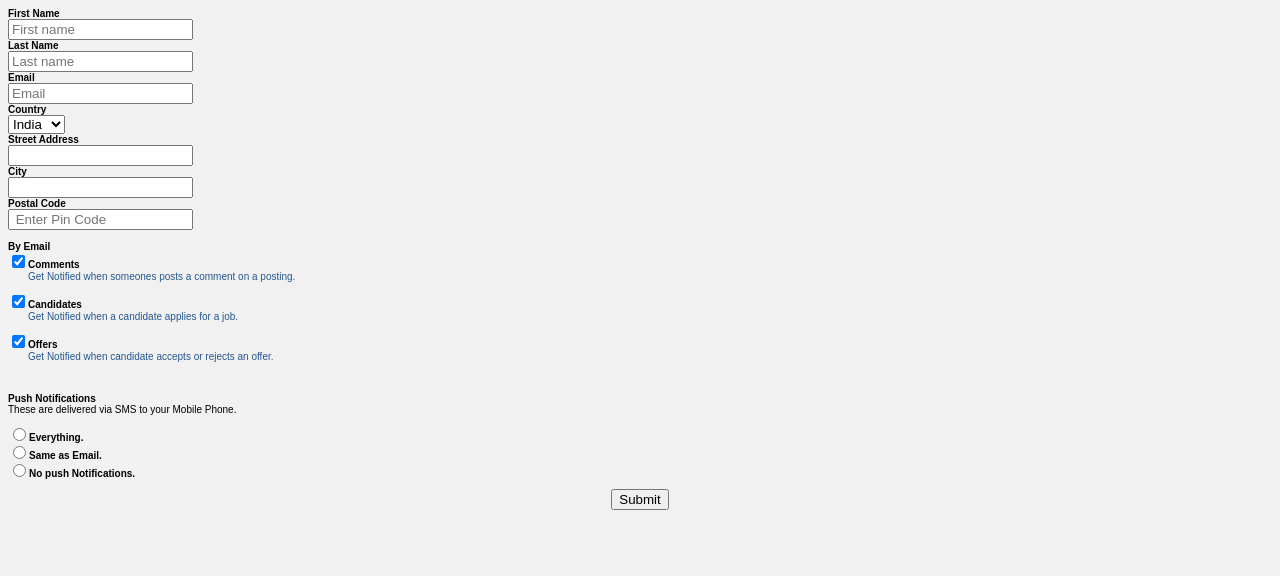
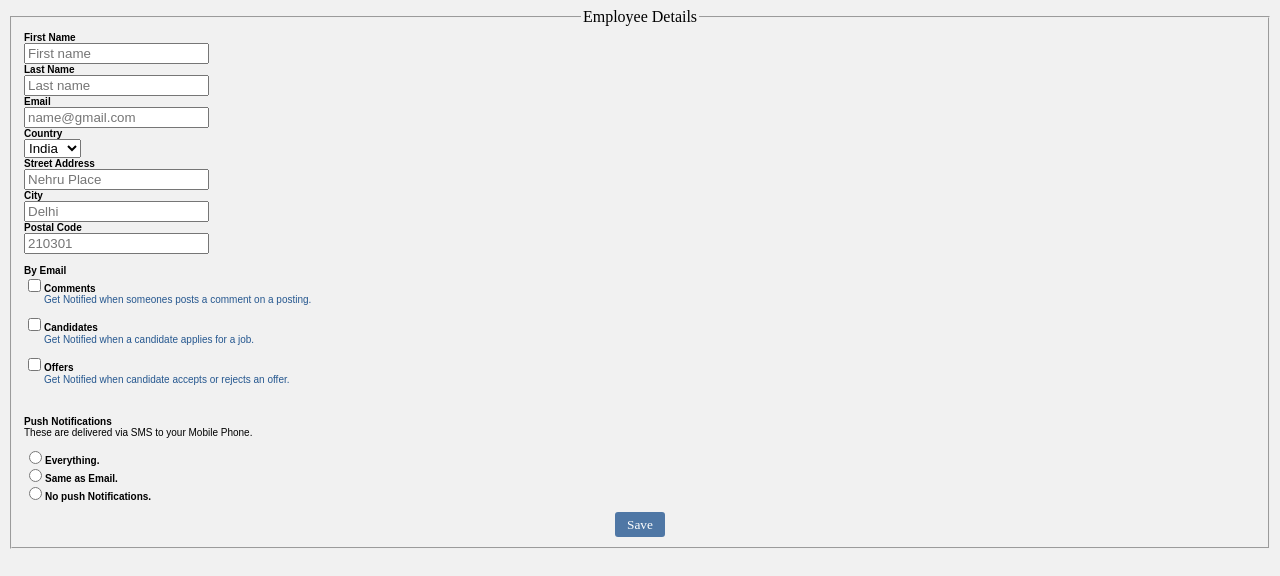
Before and after one commit to sameer3602/formapp, a React (Create React App) app: page / in a window 1280 px wide. Shown: the top 576 px of the page. Built offline with nearby package versions, Linux system fonts and the light colour scheme.

Commit message:
update commit

```diff
--- a/src/App.js
+++ b/src/App.js
@@ -2,8 +2,8 @@ import './App.css';
 import { useState } from 'react';
 
 function App() {
-  const [formdata,setformdata]=useState( {firstname:"",lastname:"",country:"",email:"",street:"",city:"",postal:"",isvisible:true} );
-  console.log(formdata);
+  const [formdata,setformdata]=useState( {firstname:"",lastname:"",country:"",email:"",street:"",city:"",postal:"",comments:false,candidates:false,offers:false,PushNotifications:""} );
+
   function Changehandler(event){
     const {name,value,type,checked}=event.target
     setformdata(preformdata=>{
@@ -13,13 +13,16 @@ function App() {
       }
     });
   }
-  // function submithandler(event){
-  //   event.preventdefault();
-
-  // }
+  function submithandler(event){
+    event.preventDefault();
+    console.log(formdata);
+    event.preventDefault(N)
+  }
   return (
     <div>
-      <form className='mainform'>
+      <fieldset>
+        <legend className='heading'>Employee Details</legend>
+      <form className='mainform' onSubmit={submithandler}>
         <label>First Name</label>
         <br/>
         <input
@@ -44,7 +47,7 @@ function App() {
         <br/>
         <input
           type="text"
-          placeholder='Email'
+          placeholder='name@gmail.com'
           onChange={Changehandler}
           name="email"
           value={formdata.email}
@@ -66,6 +69,7 @@ function App() {
           onChange={Changehandler}
           name="street"
           value={formdata.street}
+          placeholder='Nehru Place'
         />
         <br/>
         <label>City</label>
@@ -75,13 +79,14 @@ function App() {
           onChange={Changehandler}
           name="city"
           value={formdata.city}
+          placeholder='Delhi'
         />
         <br/>
         <label>Postal Code</label>
         <br/>
         <input
           type="text"
-          placeholder=' Enter Pin Code'
+          placeholder='210301'
           onChange={Changehandler}
           name="postal"
           value={formdata.postal}
@@ -93,31 +98,31 @@ function App() {
         <input
           type="checkbox"
           onChange={Changehandler}
-          name="isvisible"
-          id="isvisible"
-          checked={formdata.isvisible}
+          name="comments"
+          id="comments"
+          checked={formdata.comments}
         />
-        <label className='radiolabel' htmlFor="isvisible">Comments</label>
+        <label className='radiolabel' htmlFor="comments">Comments</label>
         <p className='indent'>Get Notified when someones posts a comment on a posting.</p>
 
         <input
           type="checkbox"
           onChange={Changehandler}
-          name="isvisible"
-          id="isvisible"
-          checked={formdata.isvisible}
+          name="candidates"
+          id="candidates"
+          checked={formdata.candidates}
         />
-        <label htmlFor="isvisible" className='radiolabel'>Candidates</label>
+        <label htmlFor="candidates" className='radiolabel'>Candidates</label>
         <p className='indent'>Get Notified when a candidate applies for a job.</p>
 
         <input
           type="checkbox"
           onChange={Changehandler}
-          name="isvisible"
-          id="isvisible"
-          checked={formdata.isvisible}
+          name="offers"
+          id="offers"
+          checked={formdata.offers}
         />
-        <label className='radiolabel' htmlFor="isvisible">Offers</label>
+        <label className='radiolabel' htmlFor="offers">Offers</label>
         <p className='indent'> Get Notified when candidate accepts or rejects an offer.</p>
 
         <br/>
@@ -125,25 +130,36 @@ function App() {
         <input
           type="radio"
           id="sms"
+          name='PushNotifications'
+          onChange={Changehandler}
+          value="Everything"
         />
         <label htmlFor='sms'>Everything.</label>
         <br/>
         <input
           type="radio"
-          id="Everything"
+          id="Push_email"
+          name="PushNotifications"
+          onChange={Changehandler}
+          value="Same as Email"
         />
-        <label For='Everything'>Same as Email.</label>
+        <label htmlFor='Push_email'>Same as Email.</label>
         <br/>
         <input
           type="radio"
-          id="email"
+          id="NoPushNotifications"
+          name="PushNotifications"
+          onChange={Changehandler}
+          value="No Push Notifications"
         />
-        <label For='email'>No push Notifications.</label>
+        <label htmlFor='NoPushNotifications'>No push Notifications.</label>
         <br/>
         <div className='submitbtn'>
-          <button>Submit</button>
+          <button className='savebtn'>Save</button>
         </div>
       </form>
+      </fieldset>
+
     </div>
   );
 }
--- a/src/index.css
+++ b/src/index.css
@@ -15,9 +15,22 @@ body{
   text-indent: 20px;
   color: #25578f;
 }
+.heading{
+  text-align: center;
+}
 .submitbtn{
   margin-top: 10px;
   display: flex;
   justify-content: center;
   align-items: center;
 }
+.savebtn{
+  height:25px;
+  width: 50px;
+  background-color: #4f77a5;
+  border: none;
+  color: white;
+  border-radius: 3px;
+  font-size: 700;
+  font-family:'Times New Roman', Times, serif ;
+}
```
